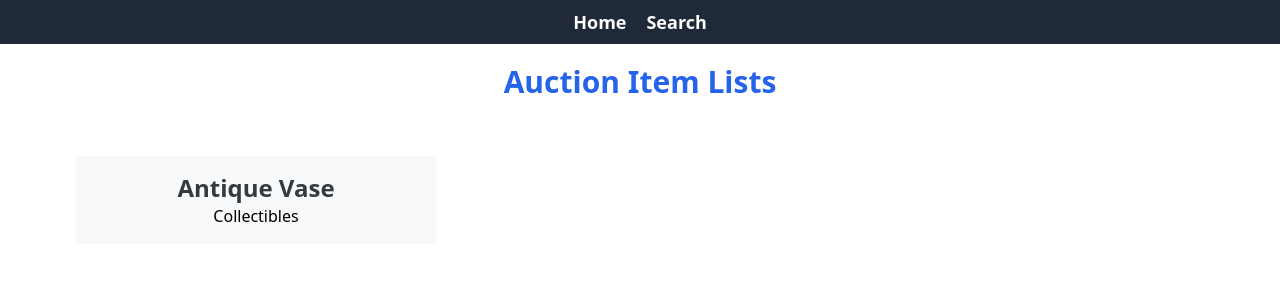
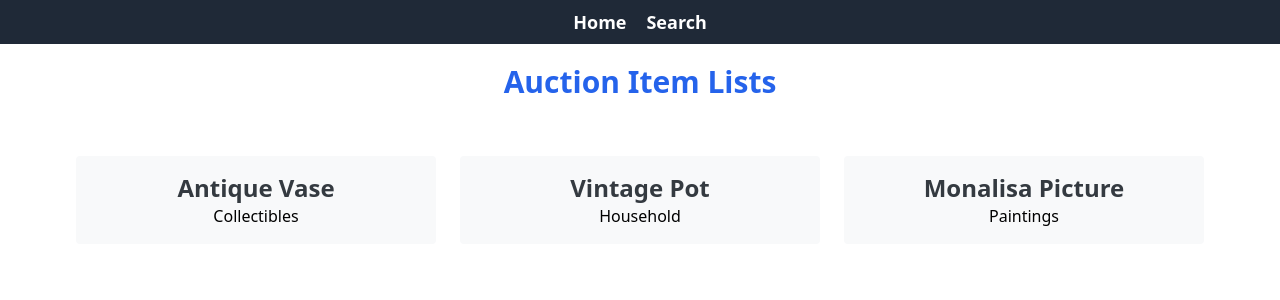
Before and after one commit to gloriabee/AuctionFrontend, a Vue app: page / in a window 1280 px wide. Shown: the top 300 px of the page. Built offline with nearby package versions, Linux system fonts and the light colour scheme.

Commit message:
form design modification for search

```diff
--- a/src/components/AuctionItem.vue
+++ b/src/components/AuctionItem.vue
@@ -1,14 +1,14 @@
 <script setup lang="ts">
-import type { AuctionItem } from '@/types';
+import type { Item } from '@/types';
 defineProps<{
-   auctionItem : AuctionItem
+   auctionItem : Item
 }>()
 </script>
 
 <template>
    <div class="p-4  rounded  bg-[#F8F9FA] flex flex-col justify-center items-center">
-    <h1 class="text-2xl text-[#343A40] font-bold">Antique Vase</h1>
-    <p class="">Collectibles</p>
+    <h1 class="text-2xl text-[#343A40] font-bold">{{auctionItem.description}}</h1>
+    <p class="">{{auctionItem.type}}</p>
    </div>
 </template>
 
--- a/src/components/searchBar.vue
+++ b/src/components/searchBar.vue
@@ -0,0 +1,18 @@
+<script setup lang="ts">
+
+</script>
+
+<template>
+    <div class="container mx-auto flex justify-center flex-col items-center">
+        <h1 class="text-2xl font-bold mb-4">Search by description and type</h1>
+        <div class="mb-4">
+            <input id="description" type="text" placeholder="Description" class="border p-2 mr-2">
+            <input id="type" type="text" placeholder="Type" class="border p-2 mr-2">
+            <button onclick="searchItems()" class="bg-blue-500 text-white p-2">Search</button>
+        </div>
+    </div>
+</template>
+
+<style scoped>
+
+</style>
--- a/src/types.ts
+++ b/src/types.ts
@@ -1,4 +1,4 @@
-export interface AuctionItem{
+export interface Item{
     id:number
     description:string
     type:string
--- a/src/views/HomeView.vue
+++ b/src/views/HomeView.vue
@@ -1,6 +1,25 @@
 <script setup lang="ts">
 import AuctionItem from '@/components/AuctionItem.vue';
 
+import type { Item } from '@/types';
+import { ref } from 'vue';
+const items= ref<Item[]>([
+  {
+    id:123,
+    description:"Antique Vase",
+    type:"Collectibles"
+  },
+  {
+    id:234,
+    description:"Vintage Pot",
+    type:"Household"
+  },
+  {
+    id:345,
+    description:"Monalisa Picture",
+    type:"Paintings"
+  }
+])
 
 </script>
 
@@ -9,7 +28,7 @@ import AuctionItem from '@/components/AuctionItem.vue';
   <h1 class="text-3xl text-blue-600 text-center font-semibold capitalize">Auction Item Lists</h1>
 
   <div class="grid grid-cols-1 sm:grid-cols-2 lg:grid-cols-3 gap-6 m-8 p-6">
-    <AuctionItem/>
+    <AuctionItem v-for="item in items" :key="item.id" :auction-item="item"/>
 
   </div>
 
--- a/src/views/SearchView.vue
+++ b/src/views/SearchView.vue
@@ -1,6 +1,11 @@
+<script setup lang="ts">
+  import SearchBar from '@/components/searchBar.vue';
+</script>
+
 <template>
-  <div class="about">
-    <h1>Search</h1>
+  <div class="about m-5">
+    <SearchBar/>
+
   </div>
 </template>
 
```
Also changed, not shown: src/router/index.ts (+3 -4 lines).
